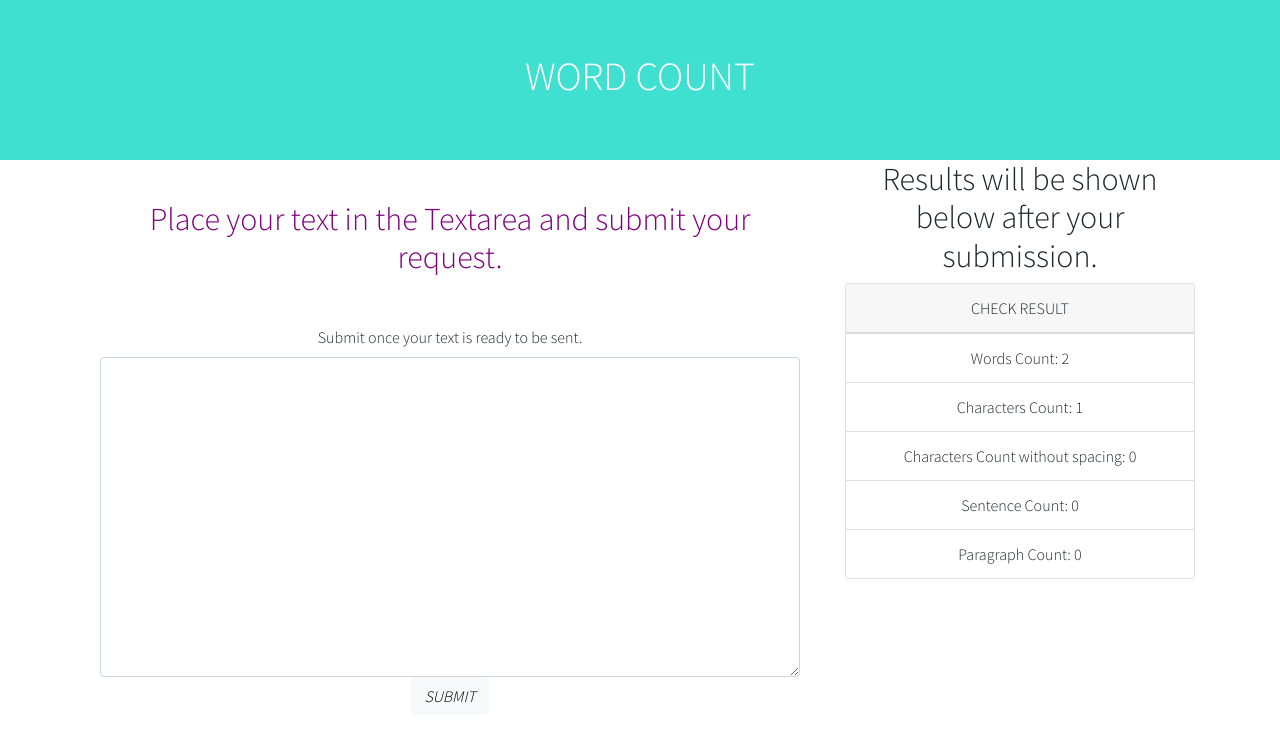
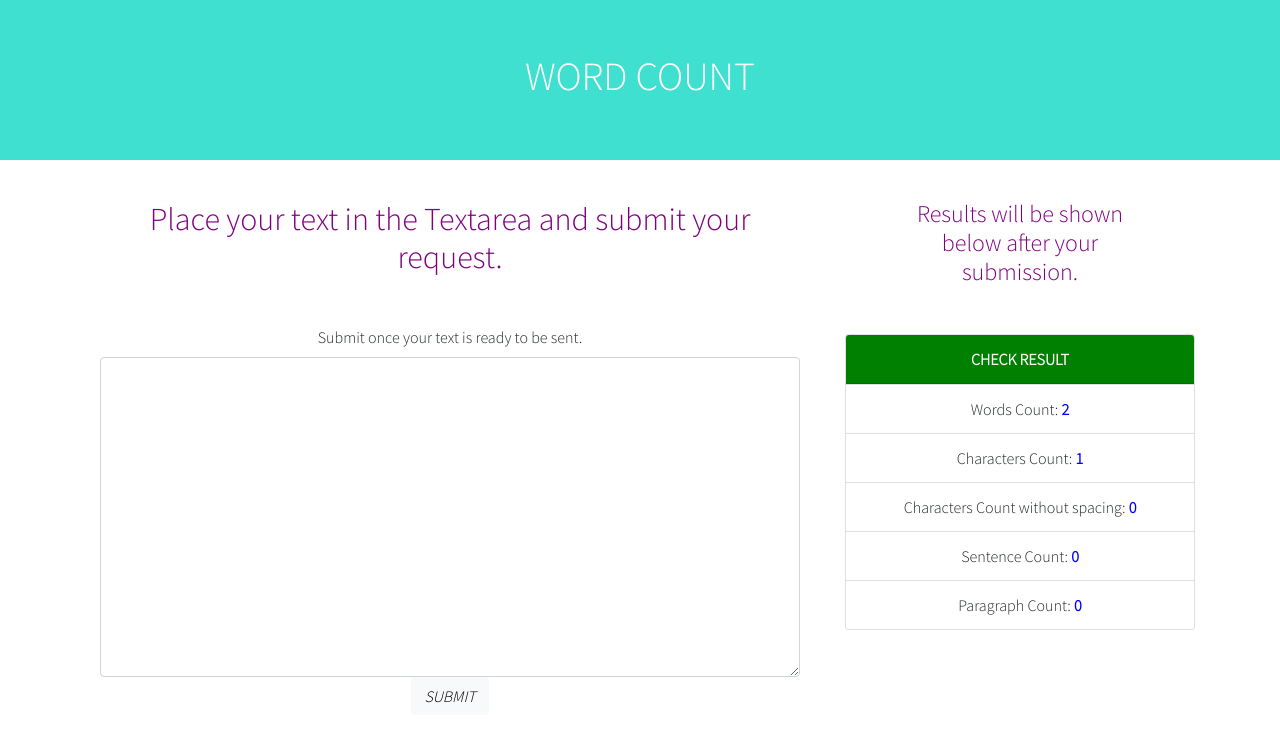
Before and after one commit to CarinaLR/word-count, a React (Create React App) app in the folder word-count/: page / in a window 1280 px wide. Shown: the top 742 px of the page. Built offline with nearby package versions, Linux system fonts and the light colour scheme.

Commit message:
add style with sass

```diff
--- a/word-count/src/components/Results.js
+++ b/word-count/src/components/Results.js
@@ -10,17 +10,31 @@ const Results = (props) => {
 
   return (
     <div>
-      <h2>Results will be shown below after your submission.</h2>
+      <h4 className="textLabel">
+        Results will be shown below after your submission.
+      </h4>
       <div className="card">
         <ul className="list-group list-group-flush">
-          <label className="card-header">CHECK RESULT</label>
-          <li className="list-group-item">Words Count: {words}</li>
-          <li className="list-group-item">Characters Count: {chars}</li>
+          <label className="card-header cardHeder">
+            <strong>CHECK RESULT</strong>
+          </label>
           <li className="list-group-item">
-            Characters Count without spacing: {charNoSpaces}
+            Words Count: <strong className="labelResults">{words}</strong>
           </li>
-          <li className="list-group-item">Sentence Count: {sentence}</li>
-          <li className="list-group-item">Paragraph Count: {paragraph}</li>
+          <li className="list-group-item">
+            Characters Count: <strong className="labelResults">{chars}</strong>
+          </li>
+          <li className="list-group-item">
+            Characters Count without spacing:{" "}
+            <strong className="labelResults">{charNoSpaces}</strong>
+          </li>
+          <li className="list-group-item">
+            Sentence Count: <strong className="labelResults">{sentence}</strong>
+          </li>
+          <li className="list-group-item">
+            Paragraph Count:{" "}
+            <strong className="labelResults">{paragraph}</strong>
+          </li>
         </ul>
       </div>
     </div>
--- a/word-count/src/scss/abstracts/_vars.scss
+++ b/word-count/src/scss/abstracts/_vars.scss
@@ -1,3 +1,4 @@
 $labelTextBox: purple;
-$countText: blue;
+$resultText: blue;
 $buttonSubmit: gray;
+$cardHeaderBg: green;
--- a/word-count/src/scss/components/_Results.scss
+++ b/word-count/src/scss/components/_Results.scss
@@ -0,0 +1,8 @@
+.cardHeder {
+  background-color: $cardHeaderBg;
+  color: white;
+}
+
+.labelResults {
+  color: $resultText;
+}
```
